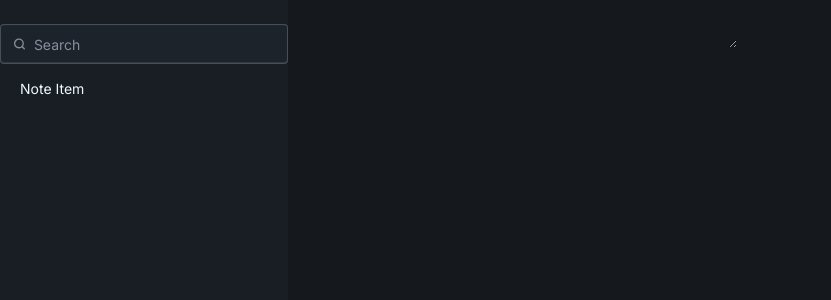
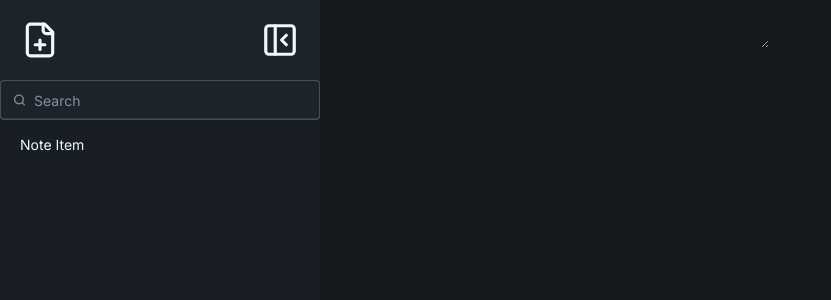
Before and after one commit to jamiewilliamsxyz/notebase, a React (Vite) app: page / in a window 1280 px wide. Shown: the top 300 px of the page, without its empty margins (0-831 px from the left). Built offline with nearby package versions, Linux system fonts and the light colour scheme.

Commit message:
Create sidebar top action component & icon button
Created the sidebar actions component which includes the add note and collapes sidebar icon buttons, also added the icon button component

```diff
--- a/src/components/features/sidebar/SidebarActions.jsx
+++ b/src/components/features/sidebar/SidebarActions.jsx
@@ -1,8 +1,18 @@
+import { FilePlus } from "lucide-react";
+import { PanelLeftClose } from "lucide-react";
+// import { PanelLeftOpen } from "lucide-react";
+
+import { IconButton } from "../../ui/IconButton";
+
 export const SidebarActions = () => {
   return (
-    <div>
-      <button></button>
-      <button></button>
+    <div className="bg-base-100 flex justify-between p-5">
+      <IconButton>
+        <FilePlus className="w-10 h-10" />
+      </IconButton>
+      <IconButton>
+        <PanelLeftClose className="w-10 h-10" />
+      </IconButton>
     </div>
   );
 };
--- a/src/components/layout/Sidebar.jsx
+++ b/src/components/layout/Sidebar.jsx
@@ -4,7 +4,7 @@ import { NoteMenu } from "../features/sidebar/NoteMenu";
 
 export const Sidebar = () => {
   return (
-    <div className="bg-base-200 w-[18rem] min-w-[18rem] h-screen flex flex-col">
+    <div className="bg-base-200 w-[20rem] min-w-[20rem] h-screen flex flex-col">
       <SidebarActions />
       <div>
         <SearchBar />
--- /dev/null
+++ b/src/components/ui/IconButton.jsx
@@ -0,0 +1,3 @@
+export const IconButton = ({ children }) => {
+  return <button className="btn btn-square btn-ghost ">{children}</button>;
+};
```
